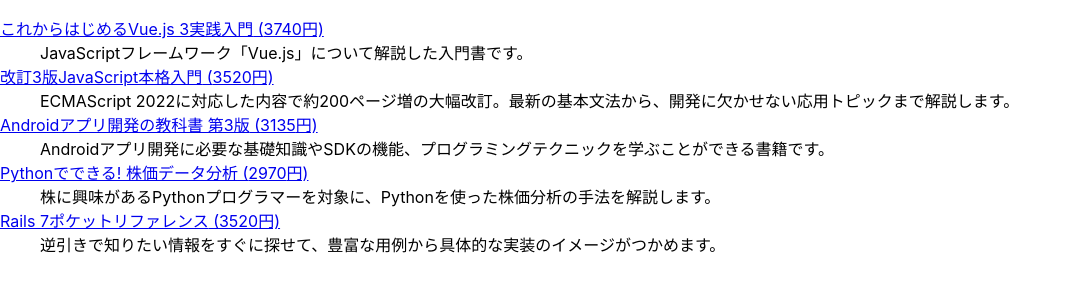
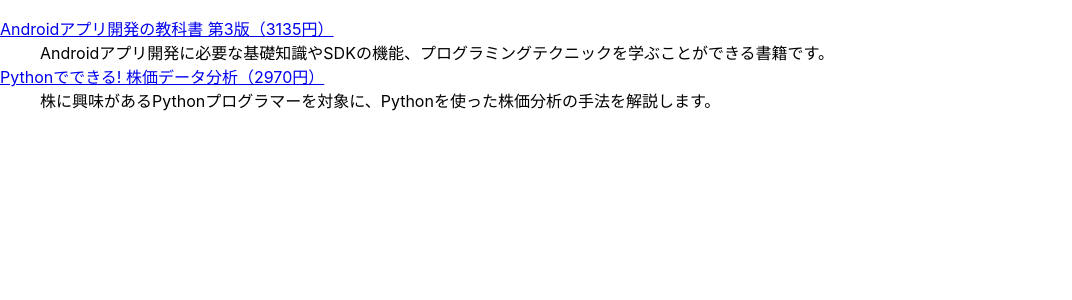
Before and after one commit to airo-github/my-react, a React (Create React App) app: page / in a window 1280 px wide. Shown: the top 300 px of the page, without its empty margins (0-1072 px from the left). Built offline with nearby package versions, Linux system fonts and the light colour scheme.

Commit message:
3500円以下の本でフィルター

```diff
--- /dev/null
+++ b/src/chap03/ForFilter.js
@@ -0,0 +1,19 @@
+import React from 'react';
+
+export default function ForFilter({ src }) {
+  const lowPrice = src.filter(book => book.price < 3500);
+  return (
+    <dl>
+      {lowPrice.map(elem => (
+        <React.Fragment key={elem.isbn}>
+          <dt>
+            <a href={`https://wings.msn.to/books/${elem.isbn}/${elem.isbn}.jpg`}>
+              {elem.title}（{elem.price}円）
+            </a>
+          </dt>
+          <dd>{elem.summary}</dd>
+        </React.Fragment>
+      ))}
+    </dl>
+  );
+}
--- a/src/index.js
+++ b/src/index.js
@@ -4,12 +4,12 @@
 import reportWebVitals from './reportWebVitals';
 import './class.css';
 import books from './chap03/books'
-import ForNest from './chap03/ForNest';
+import ForFilter from './chap03/ForFilter';
 
 const root = ReactDOM.createRoot(document.getElementById('root'));
 
 root.render(
-  <ForNest src={books} />
+  <ForFilter src={books} />
 );
 
 reportWebVitals();
```
